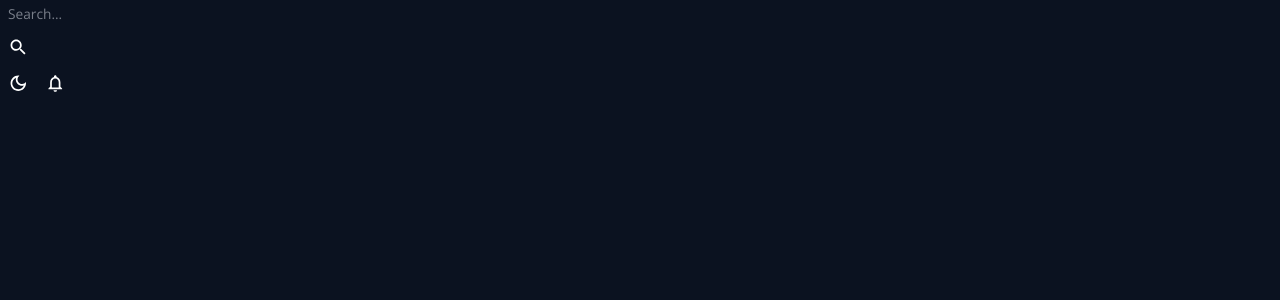
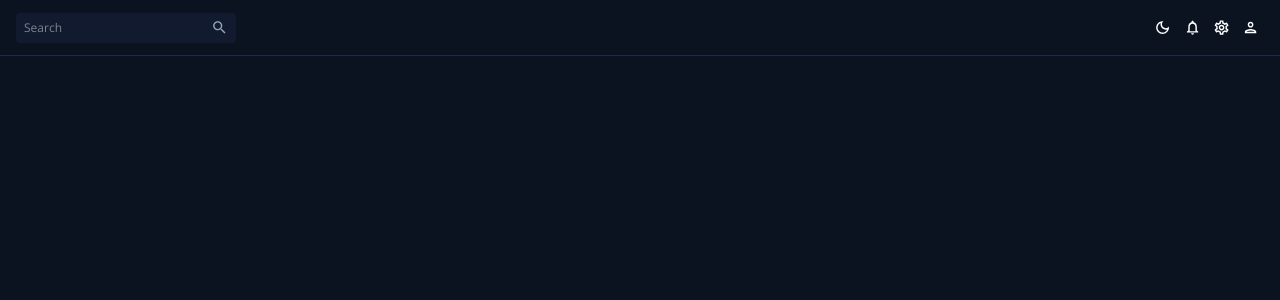
Before and after one commit to Youssef-Ahmed-Mohmed/Admin-Dashboard, a React (Create React App) app in the folder admin-dashboard/: page / in a window 1280 px wide. Shown: the top 300 px of the page. Built offline with nearby package versions, Linux system fonts and the light colour scheme.

Commit message:
Polish dashboard search and toolbar controls

```diff
--- a/admin-dashboard/src/scenes/global/Topbar.jsx
+++ b/admin-dashboard/src/scenes/global/Topbar.jsx
@@ -1,49 +1,55 @@
-import { Box, IconButton, useTheme } from "@mui/material";
-import { useContext } from "react";
-import { ColorModeContext } from "../../theme";
-import InputBase from "@mui/material/InputBase";
-import LightModeOutlinedIcon from "@mui/icons-material/LightModeOutlined";
-import DarkModeOutlinedIcon from "@mui/icons-material/DarkModeOutlined";
-import NotificationsOutlinedIcon from "@mui/icons-material/NotificationsOutlined";
-import SettingsOutlinedIcon from "@mui/icons-material/SettingsOutlined";
-import PersonOutlinedIcon from "@mui/icons-material/PersonOutlined";
-import SearchIcon from "@mui/icons-material/Search";
+import { Box, IconButton, InputBase, useTheme } from '@mui/material';
+import { useContext } from 'react';
+import { ColorModeContext } from '../../theme';
+import LightModeOutlinedIcon from '@mui/icons-material/LightModeOutlined';
+import DarkModeOutlinedIcon from '@mui/icons-material/DarkModeOutlined';
+import NotificationsOutlinedIcon from '@mui/icons-material/NotificationsOutlined';
+import SettingsOutlinedIcon from '@mui/icons-material/SettingsOutlined';
+import PersonOutlinedIcon from '@mui/icons-material/PersonOutlined';
+import SearchIcon from '@mui/icons-material/Search';
 
 const Topbar = () => {
   const theme = useTheme();
   const colorMode = useContext(ColorModeContext);
+
   return (
-
-        <Box display="flex" justifyContent="space-between" p={2}>
-            <Box display="flex"
-                backgroundColor={theme.palette.background.paper}
-                border={`1px solid ${theme.palette.divider}`}
-                borderRadius="6px">
-
-                <InputBase sx={{ ml: 1, flex: 1 }} placeholder="Search..." />
+    <Box
+      component="header"
+      sx={{
+        height: 56,
+        px: 2,
+        display: 'flex',
+        alignItems: 'center',
+        justifyContent: 'space-between',
+        borderBottom: `1px solid ${theme.palette.divider}`,
+      }}
+    >
+      <Box
+        component="label"
+        sx={{
+          width: 220,
+          height: 30,
+          px: 1,
+          display: 'flex',
+          alignItems: 'center',
+          gap: 0.5,
+          borderRadius: 1,
+          backgroundColor: theme.palette.background.paper,
+        }}
+      >
+        <InputBase placeholder="Search" inputProps={{ 'aria-label': 'Search' }} sx={{ flex: 1, fontSize: 12 }} />
+        <SearchIcon sx={{ fontSize: 17, color: theme.palette.text.secondary }} />
       </Box>
-            <Box display="flex" gap="2rem" p={2}>
-                <IconButton type="button" sx={{ p: 1 }}>
-                    <SearchIcon />
+      <Box sx={{ display: 'flex', alignItems: 'center', gap: 0.25 }}>
+        <IconButton size="small" aria-label="Toggle color mode" onClick={colorMode.toggleColorMode}>
+          {theme.palette.mode === 'dark' ? <DarkModeOutlinedIcon fontSize="small" /> : <LightModeOutlinedIcon fontSize="small" />}
         </IconButton>
-
+        <IconButton size="small" aria-label="Notifications"><NotificationsOutlinedIcon fontSize="small" /></IconButton>
+        <IconButton size="small" aria-label="Settings"><SettingsOutlinedIcon fontSize="small" /></IconButton>
+        <IconButton size="small" aria-label="Account"><PersonOutlinedIcon fontSize="small" /></IconButton>
       </Box>
-            <Box display="flex">
-                <IconButton onClick={colorMode.toggleColorMode}>
-                    {theme.palette.mode === "dark" ? (
-                        <DarkModeOutlinedIcon />
-                    ) : (
-                        <LightModeOutlinedIcon />
-                    )}
-
-                </IconButton>
-                <IconButton>
-                    <NotificationsOutlinedIcon />
-                </IconButton>
-                <IconButton>
-                </IconButton>
     </Box>
-        </Box>)
-}
+  );
+};
 
 export default Topbar;
```
Lines whose indentation alone changed are shown as unchanged.
